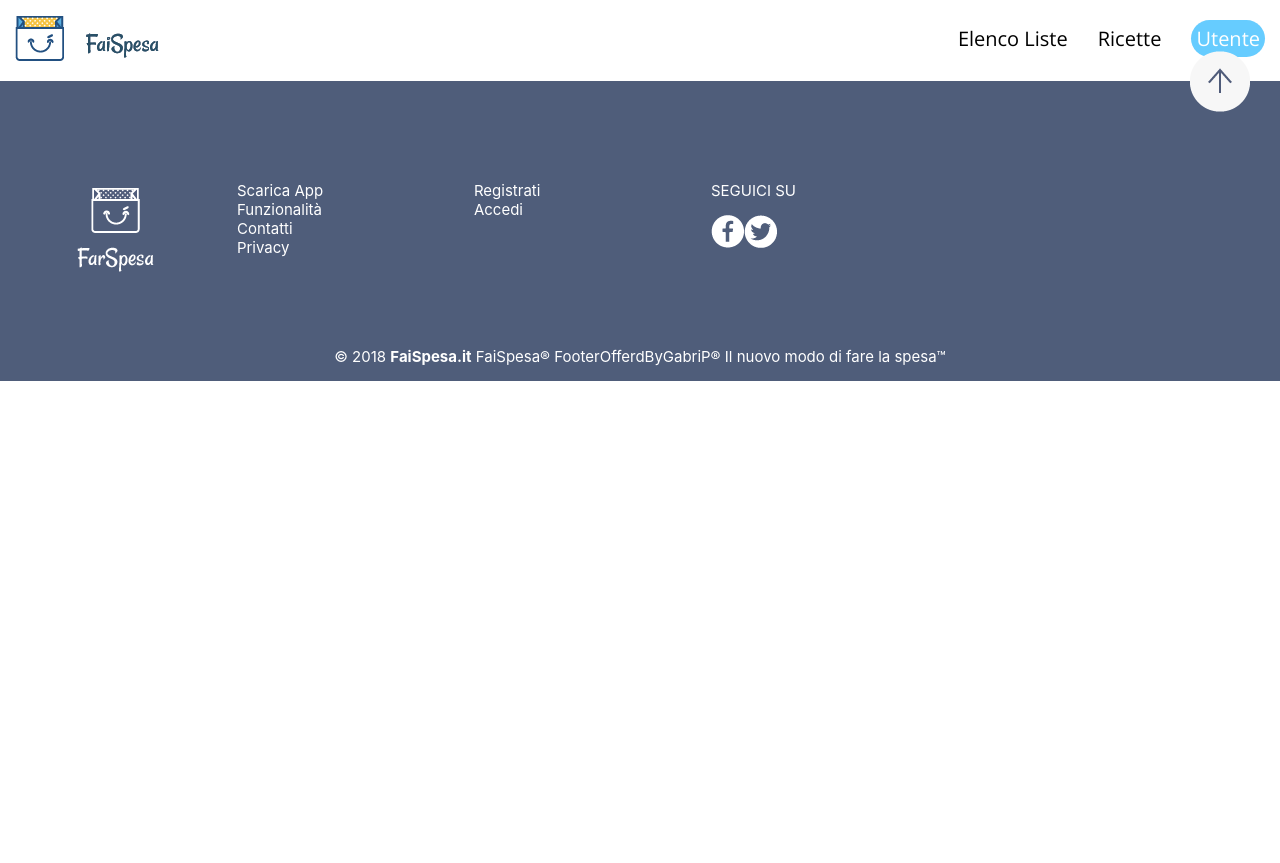
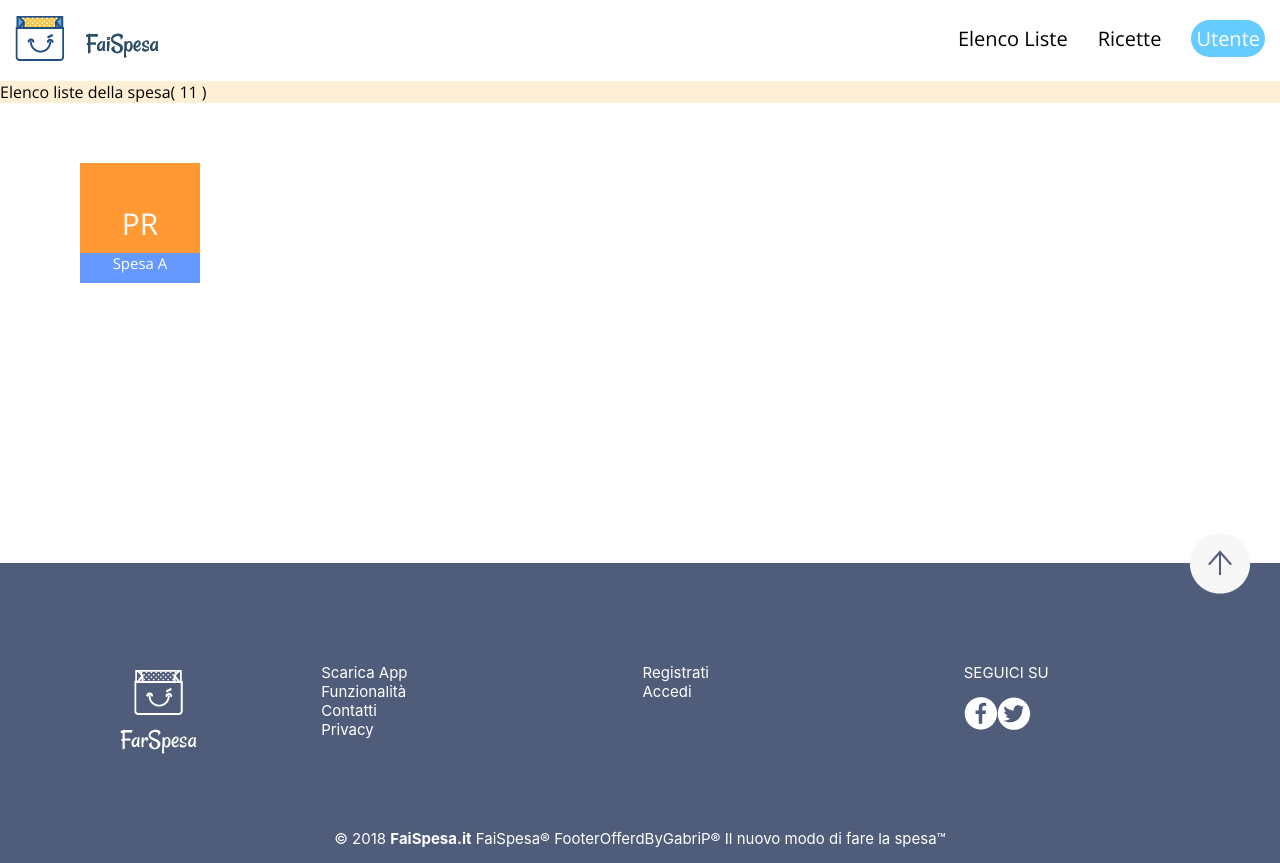
Before and after one commit to Deathgun998/SpesApp, an Angular app: page /privateArea in a window 1280 px wide. Before the commit the page ends 800 px from the top, so only its background shows below. Built offline with nearby package versions, Linux system fonts and the light colour scheme.

Commit message:
css oggetti lista

```diff
--- a/src/app/components/privatearea/privatearea.component.css
+++ b/src/app/components/privatearea/privatearea.component.css
@@ -0,0 +1,62 @@
+.title {
+    background-color: papayawhip;
+}
+.corpo
+{
+    padding-left: 80px;
+    padding-right: 80px;
+    padding-top: 60px;
+}
+.container {
+    height: 400px;
+}
+.lista {
+    height: 120px;
+    width: 120px;
+    display: inline-block;
+    /*margin-right: 20px;
+    margin-top: 20px;*/
+    background-color: #ff9933;
+    text-align: center;
+    color: white;
+}
+.lista label{
+    position: relative;
+    font-size: 30px;
+    top: 40px;
+    color: white;
+    text-align: center;
+}
+.name {
+    background-color: #6699ff;
+    margin-top: 49px;
+    font-size: 15px;
+    height: 30px;
+    text-align: center;
+
+}
+.options {
+    height: 120px;
+    width: 120px;
+    background-color: black;
+    z-index: 9999;
+    visibility: hidden;
+    position: absolute;
+}
+.lista:hover .options{
+    visibility: visible;
+    opacity: 0.7;
+}
+.lista:hover .name{
+    visibility: hidden;
+}
+.nomeop{
+    margin-top: 0px;
+    font-size: 5px;
+    height: 30px;
+    text-align: center;
+}
+.icons{
+    margin-top: 65px;
+    height: 30px;
+}
--- a/src/app/components/privatearea/privatearea.component.html
+++ b/src/app/components/privatearea/privatearea.component.html
@@ -1 +1,19 @@
 <app-privateheader></app-privateheader>
+<div class="title">Elenco liste della spesa( {{nOfListe}} )</div>
+<div class="corpo">
+<div class= "container">
+  <div class="lista">
+      <div class="options">
+        <div class="nameop">Spesa A</div>
+        <div class="icons">
+          <img src="../../../assets/modify.png" class="modify">
+          <img src="../../../assets/send.png" class="send">
+          <img src="../../../assets/delete.png" class="delete">
+        </div>
+
+
+    </div>
+    <label>PR</label>
+    <div class="name">Spesa A</div>
+</div>
+</div>
--- a/src/app/components/privatearea/privatearea.component.ts
+++ b/src/app/components/privatearea/privatearea.component.ts
@@ -7,6 +7,7 @@ import { Component, OnInit } from '@angular/core';
 })
 export class PrivateareaComponent implements OnInit {
 
+  nOfListe: number = 11;
   constructor() { }
 
   ngOnInit() {
--- a/src/app/components/user/user.component.html
+++ b/src/app/components/user/user.component.html
@@ -1,11 +1,4 @@
 <div class="menu">
-    <div class="logo"><img src="\assets\logo.png"></div>
-    <div class="corpo">
-
-        <a href="#" class="liste  ">Liste</a>
-        <a href="#" class="ricette">Ricette</a>
-        <a href="#" class="utente"></a>
-    </div>
     <div class="listapresente">
         Nessuna lista presente
     </div>
@@ -20,5 +13,4 @@
         </div>
     </div>
     <button class="aggiungilista">+</button>
-    <app-footer></app-footer>
 </div>
--- a/src/app/routing/router.module.ts
+++ b/src/app/routing/router.module.ts
@@ -3,6 +3,7 @@ import { RouterModule, Routes, Router } from '@angular/router';
 import { AuthGuardService } from '../services/auth-guard.service';
 import { PrivateareaComponent } from '../components/privatearea/privatearea.component';
 import { HomeComponent } from '../components/home/home.component';
+import { UserComponent } from '../components/user/user.component';
 
 
 
@@ -10,6 +11,7 @@ import { HomeComponent } from '../components/home/home.component';
 const routes: Routes = [
   { path: 'home', component: HomeComponent},
   { path: 'privateArea', component: PrivateareaComponent},
+  { path: 'user', component: UserComponent},
 
   { path: "", redirectTo: "/home", pathMatch: "full" },
   { path: "**", component: HomeComponent}
```
